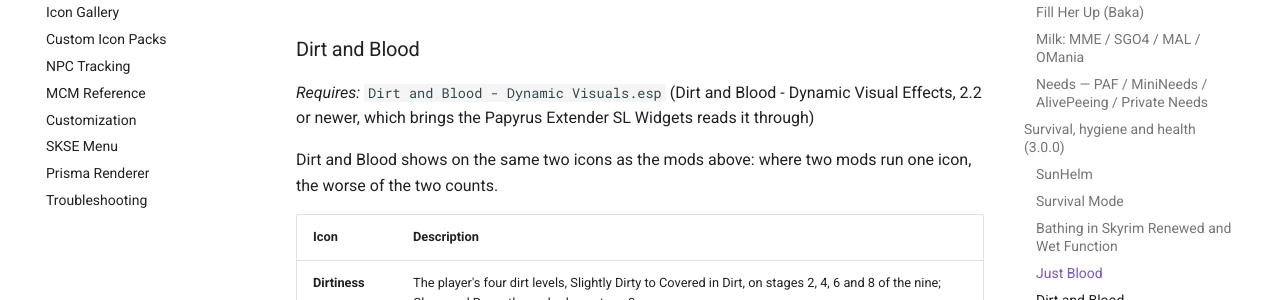
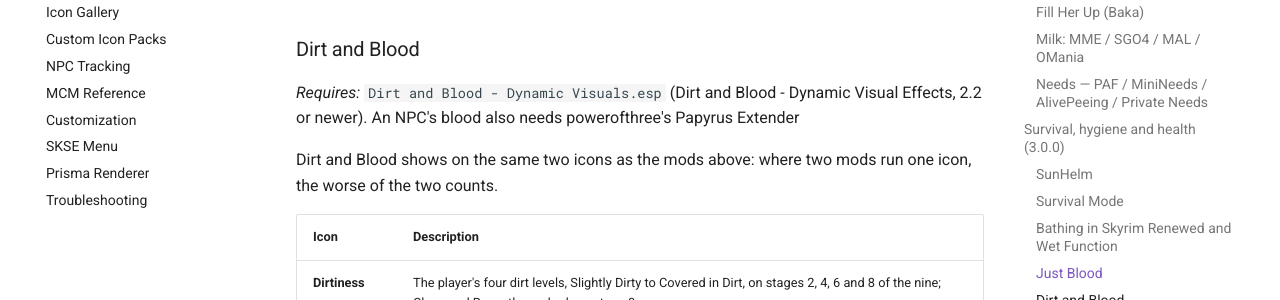
Before and after one commit to crajjjj/slwidgets, an MkDocs documentation site: the page built from docs/supported-mods.md, in a window 1280 px wide and 900 px high, scrolled down 4778 px. Shown: the part 177-477 px from the top of the window. Built offline with MkDocs 1.6.1 and Material for MkDocs 9.7.7, drawn with Linux system fonts in a browser that asks for light colours; comment, search, counter and statistics services are not loaded.

Commit message:
3.4.4: SMI stopped needs, mid-save re-detection, D&B NPC blood po3 guard
SMI stops a need with its switch on (vampire hunger, jail) and freezes the value;
its stage global reads -1 then. SMI and SunHelm Diseases are re-detected on load.

```diff
--- a/docs/supported-mods.md
+++ b/docs/supported-mods.md
@@ -147,7 +147,7 @@
 
 ### Dirt and Blood
 
-*Requires:* `Dirt and Blood - Dynamic Visuals.esp` (Dirt and Blood - Dynamic Visual Effects, 2.2 or newer, which brings the Papyrus Extender SL Widgets reads it through)
+*Requires:* `Dirt and Blood - Dynamic Visuals.esp` (Dirt and Blood - Dynamic Visual Effects, 2.2 or newer). An NPC's blood also needs powerofthree's Papyrus Extender
 
 Dirt and Blood shows on the same two icons as the mods above: where two mods run one icon, the worse of the two counts.
 
```
Also changed, not shown: CLAUDE.md (+1 -1 lines), SMOKE_TESTS.md (+3 -1 lines), 6 other files.
